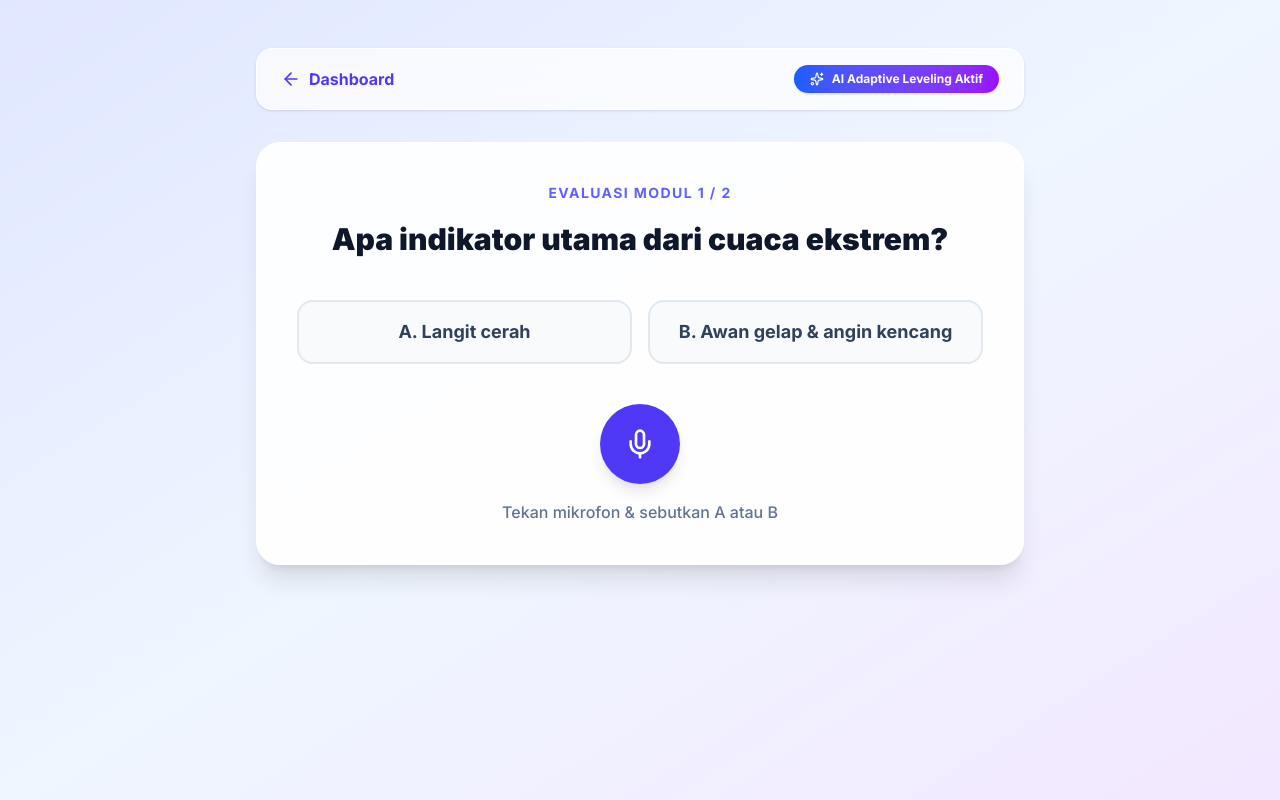
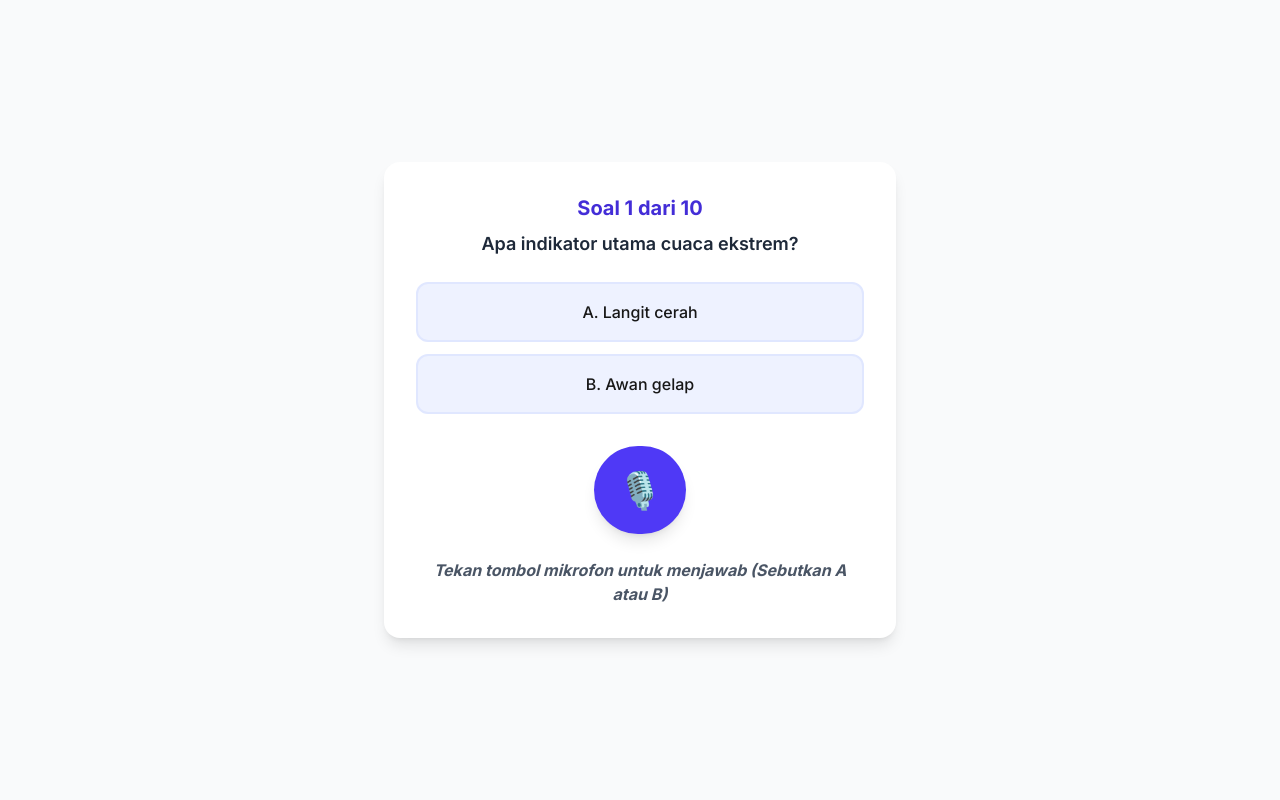
Before and after one commit to naisaaaa745/SMILE, a Next.js app: page /quis-game in a window 1280 px wide. Built offline with nearby package versions, Linux system fonts and the light colour scheme.

Commit message:
feat: implement voice-controlled quiz game page with speech recognition functionality

```diff
--- a/app/quis-game/page.tsx
+++ b/app/quis-game/page.tsx
@@ -1,86 +1,77 @@
 'use client';
-import { useState, useEffect } from 'react';
-import Link from 'next/link';
-import { ArrowLeft, Mic, Sparkles } from 'lucide-react';
+import { useState } from 'react';
 
-const questions = [
-  { q: "Apa indikator utama dari cuaca ekstrem?", o: ["A. Langit cerah", "B. Awan gelap & angin kencang"], ans: "b" },
-  { q: "Jika melihat awan Cumulonimbus, langkah yang tepat?", o: ["A. Tetap di luar", "B. Cari tempat berlindung"], ans: "b" }
-];
+export default function QuizPage() {
+  // Daftar 10 soal dengan opsi jawaban
+  const daftarSoal = [
+    { id: 1, pertanyaan: "Apa indikator utama cuaca ekstrem?", opsiA: "Langit cerah", opsiB: "Awan gelap", jawaban: "b" },
+    { id: 2, pertanyaan: "Tindakan saat terjadi gempa?", opsiA: "Lari keluar", opsiB: "Berlindung di bawah meja", jawaban: "b" },
+    { id: 3, pertanyaan: "Berapa titik didih air?", opsiA: "100 derajat", opsiB: "50 derajat", jawaban: "a" },
+    { id: 4, pertanyaan: "Ibukota Indonesia?", opsiA: "Jakarta", opsiB: "Bandung", jawaban: "a" },
+    { id: 5, pertanyaan: "Planet terbesar?", opsiA: "Bumi", opsiB: "Jupiter", jawaban: "b" },
+    { id: 6, pertanyaan: "Warna bendera RI?", opsiA: "Merah Putih", opsiB: "Biru Putih", jawaban: "a" },
+    { id: 7, pertanyaan: "Siapa penemu lampu?", opsiA: "Edison", opsiB: "Einstein", jawaban: "a" },
+    { id: 8, pertanyaan: "Contoh hewan mamalia?", opsiA: "Ikan mas", opsiB: "Paus", jawaban: "b" },
+    { id: 9, pertanyaan: "Planet yang dijuluki planet merah?", opsiA: "Mars", opsiB: "Venus", jawaban: "a" },
+    { id: 10, pertanyaan: "Berapakah hasil dari 2+2?", opsiA: "4", opsiB: "5", jawaban: "a" },
+  ];
 
-export default function QuizGame() {
-  const [currentQ, setCurrentQ] = useState(0);
-  const [feedback, setFeedback] = useState<string | null>(null);
-  const [isListening, setIsListening] = useState(false);
+  const [index, setIndex] = useState(0);
+  const [status, setStatus] = useState("Tekan tombol mikrofon untuk menjawab (Sebutkan A atau B)");
 
-  const speak = (text: string) => {
-    if (typeof window !== 'undefined') {
-      window.speechSynthesis.cancel();
-      const utterance = new SpeechSynthesisUtterance(text);
-      utterance.lang = 'id-ID';
-      window.speechSynthesis.speak(utterance);
+  const startVoice = () => {
+    const SpeechRecognition = (window as any).SpeechRecognition || (window as any).webkitSpeechRecognition;
+    if (!SpeechRecognition) {
+      alert("Browser tidak mendukung fitur suara.");
+      return;
     }
-  };
 
-  useEffect(() => {
-    speak(`Pertanyaan ${currentQ + 1}: ${questions[currentQ].q}. Pilihan: ${questions[currentQ].o.join(' atau ')}. Sebutkan pilihan A atau B.`);
-  }, [currentQ]);
-
-  const listenAnswer = () => {
-    if (typeof window === 'undefined') return;
-    const SpeechRecognition = (window as any).SpeechRecognition || (window as any).webkitSpeechRecognition;
     const recognition = new SpeechRecognition();
     recognition.lang = 'id-ID';
 
-    recognition.onstart = () => setIsListening(true);
+    recognition.onstart = () => setStatus("Mendengarkan...");
     recognition.onresult = (event: any) => {
-      const transcript = event.results[0][0].transcript.toLowerCase();
-      // Evaluasi Adaptif (Mendeteksi kunci A atau B)
-      const isCorrect = transcript.includes(questions[currentQ].ans);
+      const hasilSuara = event.results[0][0].transcript.toLowerCase();
+      const kunciJawaban = daftarSoal[index].jawaban;
 
-      setFeedback(isCorrect ? "✅ Tepat Sekali!" : "❌ Kurang Tepat");
-      speak(isCorrect ? "Jawaban Anda benar." : "Jawaban Anda kurang tepat. Akan disesuaikan oleh AI.");
-
-      setTimeout(() => {
-        setFeedback(null);
-        if (currentQ < questions.length - 1) setCurrentQ(currentQ + 1);
-        else speak("Evaluasi selesai. Anda diarahkan kembali ke Dashboard.");
-      }, 3000);
+      if (hasilSuara.includes(kunciJawaban)) {
+        setStatus("Benar! Melanjutkan ke soal berikutnya...");
+        setTimeout(() => {
+          if (index < daftarSoal.length - 1) {
+            setIndex(index + 1);
+            setStatus("Tekan mikrofon untuk soal berikutnya");
+          } else {
+            setStatus("Selamat! Semua soal selesai.");
+          }
+        }, 1500);
+      } else if (hasilSuara.includes("a") || hasilSuara.includes("b")) {
+        setStatus("Jawaban salah, coba lagi!");
+      } else {
+        setStatus("Tidak terdengar, ulangi sebutkan A atau B");
+      }
     };
-    recognition.onend = () => setIsListening(false);
     recognition.start();
   };
 
   return (
-    <main className="min-h-screen bg-gradient-to-br from-indigo-100 via-blue-50 to-purple-100 p-6 md:p-12 font-sans" role="main">
-      <div className="max-w-3xl mx-auto">
-        <header className="flex justify-between items-center mb-8 bg-white/70 backdrop-blur-md px-6 py-4 rounded-2xl shadow-sm border border-white">
-          <Link href="/tunanetra" aria-label="Kembali ke Dashboard" className="flex items-center gap-2 text-indigo-600 font-bold">
-            <ArrowLeft size={20} /> Dashboard
-          </Link>
-          <span className="flex items-center gap-2 bg-gradient-to-r from-blue-600 to-purple-600 text-white px-4 py-1.5 rounded-full text-xs font-bold shadow-sm" aria-label="Sistem Pembelajaran Adaptif Aktif">
-            <Sparkles size={14} /> AI Adaptive Leveling Aktif
-          </span>
-        </header>
+    <div className="flex flex-col items-center justify-center min-h-screen p-6 bg-gray-50">
+      <div className="bg-white p-8 rounded-2xl shadow-lg w-full max-w-lg text-center">
+        <h1 className="text-xl font-bold mb-2 text-indigo-700">Soal {index + 1} dari 10</h1>
+        <p className="text-lg mb-6 font-semibold text-gray-800">{daftarSoal[index].pertanyaan}</p>
 
-        <section className="bg-white/90 backdrop-blur-md p-10 rounded-3xl shadow-xl border border-white text-center relative overflow-hidden" aria-live="assertive">
-          <p className="text-sm font-bold uppercase tracking-widest text-indigo-500 mb-4">Evaluasi Modul {currentQ + 1} / {questions.length}</p>
-          <h2 className="text-3xl font-black text-slate-900 mb-10 leading-snug">{questions[currentQ].q}</h2>
+        <div className="space-y-3 mb-8">
+          <div className="p-4 border-2 border-indigo-100 rounded-xl bg-indigo-50 font-medium">A. {daftarSoal[index].opsiA}</div>
+          <div className="p-4 border-2 border-indigo-100 rounded-xl bg-indigo-50 font-medium">B. {daftarSoal[index].opsiB}</div>
+        </div>
 
-          <div className="grid grid-cols-1 sm:grid-cols-2 gap-4 mb-10">
-            {questions[currentQ].o.map((opt, i) => (
-              <div key={i} className="p-4 rounded-2xl bg-slate-50 border-2 border-slate-200 text-slate-700 font-bold text-lg" aria-hidden="true">{opt}</div>
-            ))}
-          </div>
-
-          {feedback && <div className="text-2xl font-black mb-6 animate-bounce" role="alert">{feedback}</div>}
-
-          <button onClick={listenAnswer} aria-label="Tekan untuk menjawab dengan suara" className={`w-20 h-20 mx-auto rounded-full flex items-center justify-center shadow-lg transition-all focus:ring-4 focus:ring-indigo-400 ${isListening ? 'bg-rose-500 text-white animate-pulse' : 'bg-indigo-600 hover:bg-indigo-700 text-white'}`}>
-            <Mic size={32} />
-          </button>
-          <p className="mt-4 text-slate-500 font-medium">{isListening ? "Mendengarkan jawaban..." : "Tekan mikrofon & sebutkan A atau B"}</p>
-        </section>
+        <button
+          onClick={startVoice}
+          className="bg-indigo-600 p-6 rounded-full text-4xl shadow-lg hover:scale-105 transition"
+        >
+          🎙️
+        </button>
+        <p className="mt-6 text-gray-600 font-bold italic">{status}</p>
       </div>
-    </main>
+    </div>
   );
 }
```
